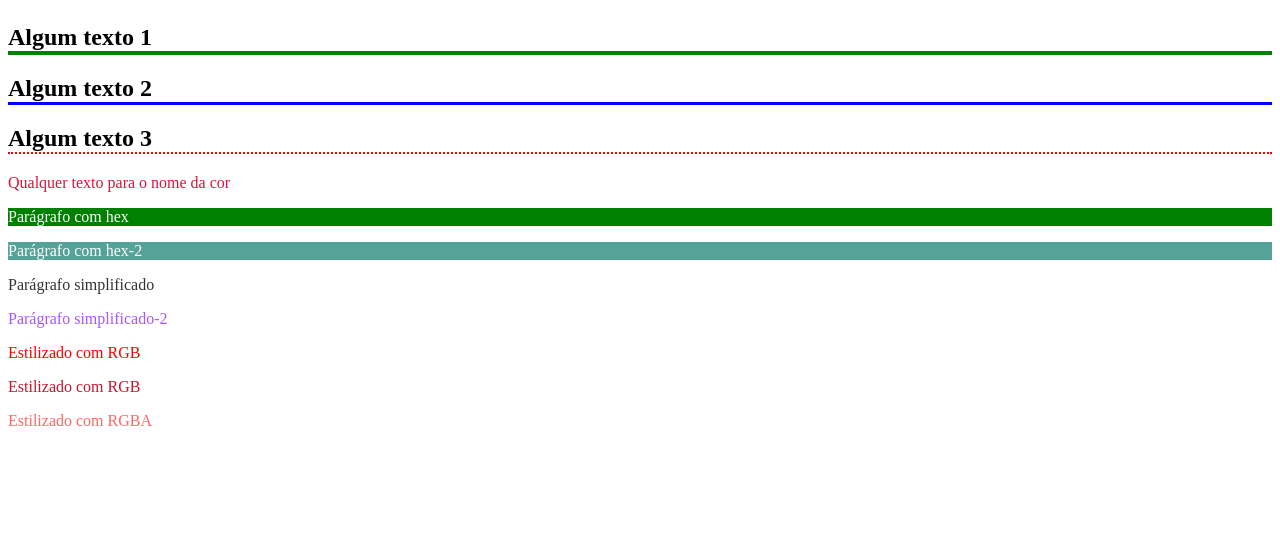
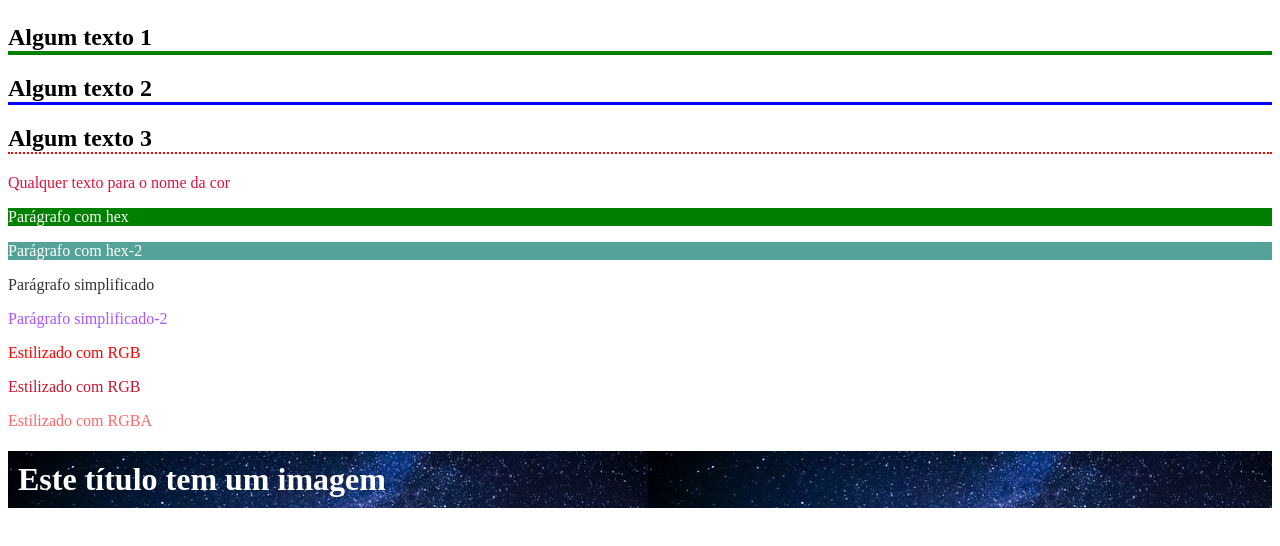
Before and after one commit to ProfRodolfo/12-03-html, a plain HTML site: page index.html in a window 1280 px wide. Shown: the part 901-1447 px from the top of the page. Drawn offline with Linux system fonts and the light colour scheme.

Commit message:
16 img fundo

```diff
--- a/css/style.css
+++ b/css/style.css
@@ -78,3 +78,9 @@
 .rgba{
     color: rgba(255, 0, 0, 0.6);
 }
+
+.bg-image{
+    background-image: url(../img/nature.jpg);
+    padding: 10px;
+    color: #fff;
+}
--- a/index.html
+++ b/index.html
@@ -94,5 +94,8 @@
     <!-- 15 RGBA -->
     <p class="rgba">Estilizado com RGBA</p>
 
+    <!-- 16 bg img -->
+    <h1 class="bg-image">Este título tem um imagem</h1>
+
 </body>
 </html>
```
Also changed, not shown: img/bridge.jpg (added), img/city.jpg (added), img/nature.jpg (added).
